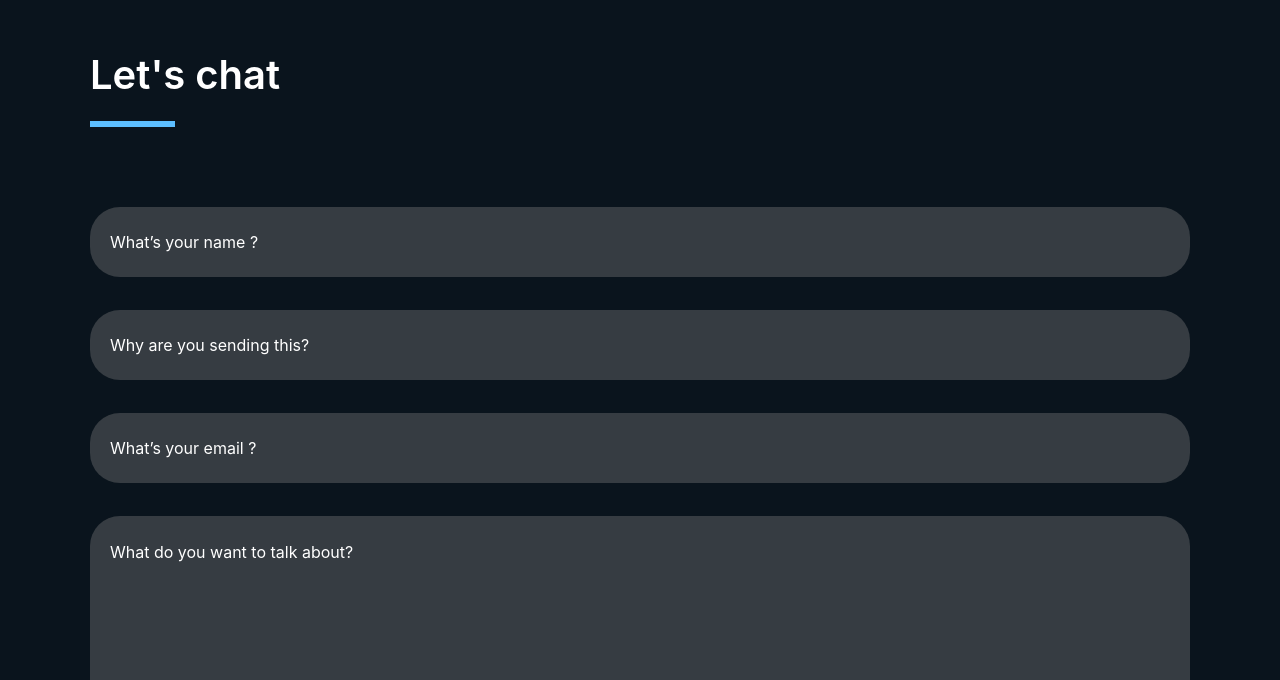
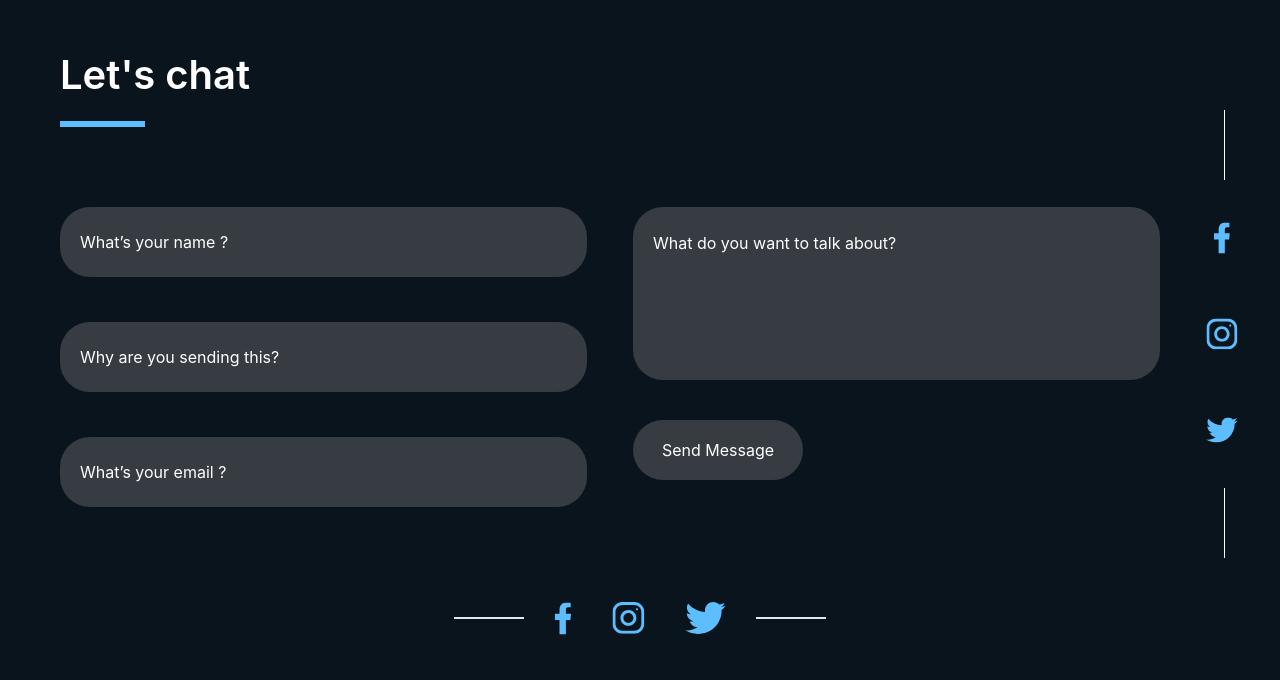
Before and after one commit to Itzadetunji/my-website, a Next.js app: page /contact in a window 1280 px wide. Shown: the part 120-800 px from the top of the page. Built offline with nearby package versions, Linux system fonts and the light colour scheme.

Commit message:
Chore: Updated contact.tsx

```diff
--- a/pages/contact.tsx
+++ b/pages/contact.tsx
@@ -9,6 +9,7 @@ import ParticleComponent from './components/ParticleComponent'
 import Social_Links from './components/SocialLinks'
 import Button from './components/Button'
 import PortfolioCard from './components/PortfolioCard'
+import Link from 'next/link'
 
 const contact : NextPage = () => {
   const [contactFormData, setContactFormData] = useState({
@@ -50,13 +51,14 @@ const contact : NextPage = () => {
       {/* <Navbar/> */}
       <div className="mt-[165px] mx-auto justify-center">
         <div className=''>
-        	<div className='mx-[30px] md:mx-[60px] lg:mx-[90px]'>
+        	<div className='mx-[30px] md:mx-[60px] lg:mx-[60px]'>
             <p className='text-white font-[600] text-[40px]'>Let's chat</p>
             <hr className='light-blue border-[3px] w-[85px] mt-[16px]'/>
           </div>
-          <div className='text-white mt-[80px] mx-[30px] md:mx-[60px] lg:mx-[90px]'>
+          <div className='text-white mt-[80px] mx-[30px] lg:ml-[60px] lg:mr-[120px]'>
             <form onSubmit={handleContactFormSubmit}>
-              <div className='mt-[45px] flex flex-col space-y-[33px]'>
+              <div className='mt-[45px] grid grid-cols-1 md:grid-cols-2 gap-y-[33px] gap-x-[46px]'>
+								<div className='flex flex-col space-y-[45px]'>
 									<input type="text" name='name' placeholder='What’s your name ?' className='grey placeholder:-pl-[15px] placeholder:text-[16px] placeholder:text-white text-[16px] px-[20px] h-[70px] rounded-[30px] outline-none' value={contactFormData.name} onChange={(e) => setContactFormData({...contactFormData, name: e.target.value,})}/>
 									<input type="text" name='name' placeholder='Why are you sending this?' className='grey placeholder:-pl-[15px] placeholder:text-[16px] placeholder:text-white text-[16px] px-[20px] h-[70px] rounded-[30px] outline-none' value={contactFormData.subject}
 										onChange={(e) =>
@@ -72,16 +74,49 @@ const contact : NextPage = () => {
 										email: e.target.value,
 									})
 								}/>
-                <textarea name="message" id="" className='grey rounded-[30px] h-[214px] resize-none px-[20px] placeholder:text-white placeholder:text-[16px] pt-[24px] text-[16px] outline-none' placeholder='What do you want to talk about?' value={contactFormData.message}
+								</div>
+								<div className='flex flex-col'>
+									<textarea name="message" id="" className='grey rounded-[30px] h-[214px] md:h-[173px] resize-none px-[20px] placeholder:text-white placeholder:text-[16px] pt-[24px] text-[16px] outline-none' placeholder='What do you want to talk about?' value={contactFormData.message}
 									onChange={(e) =>
 										setContactFormData({
 											...contactFormData,
 											message: e.target.value,
 										})
 									}></textarea>
+									<input type="submit" id="submit" className='mt-[40px] custom-shadow rounded-full text-center items-center justify-center grey w-[170px] h-[60.3px] duration-500 ease-in delay-[10ms]' value='Send Message'/>
 								</div>
-              <input type="submit" id="submit" className='mt-[40px] custom-shadow mx-auto rounded-full text-center items-center justify-center grey w-[170px] h-[60.3px] duration-500 ease-in delay-[10ms]' value='Send Message'/>
+              </div>
+              <input type="submit" id="submit" className='mt-[40px] custom-shadow mx-auto rounded-full text-center items-center justify-center grey w-[170px] h-[60.3px] duration-500 ease-in delay-[10ms] md:hidden' value='Send Message'/>
             </form>
+          </div>
+        </div>
+				<div className='lg:absolute lg:top-[200px] xl:top-[150px] right-[30px]'>
+					<div className='hidden lg:flex lg:flex-col mt-5 lg:space-y-[30px] xl:mt-[80px]'>
+						<div className='border-l-white border-l-[1px] h-[70px] lg:ml-[30px]'/>
+						<div className="mx-auto flex flex-col space-y-[40px]">
+							<div className='w-14 h-14 flex hoverAnimation items-center justify-center'>
+								<Link href="https://www.facebook.com/adetunji.adeyinka.1238" passHref>
+									<a target="_blank" rel="noopener noreferrer" className=''>
+										<img src="icons/social-icons/facebook.svg" className='w-[31.81px] h-[31.81px]' alt=""/>
+									</a>
+								</Link>
+							</div>
+							<div className='w-14 h-14 flex hoverAnimation items-center justify-center'>
+							<Link href="https://www.instagram.com/itzadetunji/" passHref>
+								<a target="_blank" rel="noopener noreferrer" className=''>
+									<img src="icons/social-icons/instagram.svg" className='w-[31.81px] h-[31.81px]' alt=""/>
+								</a>
+							</Link>
+							</div>
+							<div className='w-14 h-14 flex hoverAnimation items-center justify-center'>
+							<Link href="https://twitter.com/itzadetunji1" passHref>
+								<a target="_blank" rel="noopener noreferrer" className=''>
+									<img src="icons/social-icons/twitter.svg" className='w-[31.81px] h-[31.81px]' alt=""/>
+								</a>
+							</Link>
+							</div>
+						</div>
+						<div className='border-l-white border-l-[1px] h-[70px] lg:ml-[30px]'/>
 					</div>
 				</div>
       </div>
--- a/pages/index.tsx
+++ b/pages/index.tsx
@@ -72,7 +72,6 @@ const index : NextPage = () => {
                 <div className='border-l-white border-l-[1px] h-[70px] lg:ml-[30px]'/>
               </div>
             </div>
-
           </div>
         </div>
         <div className='mt-[100px] lg:hidden'>
```
Lines whose indentation alone changed are shown as unchanged.
